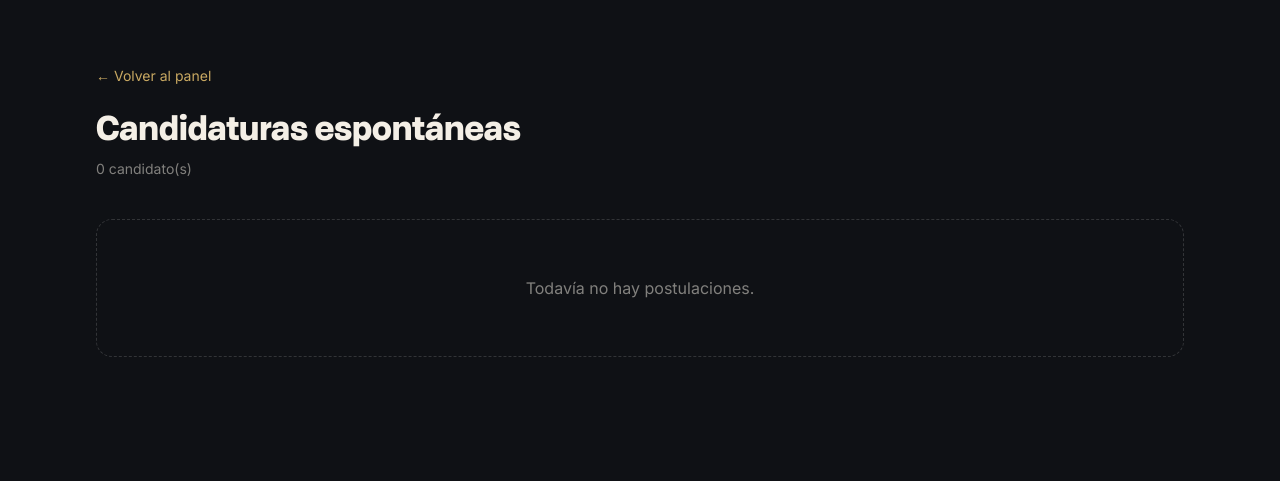
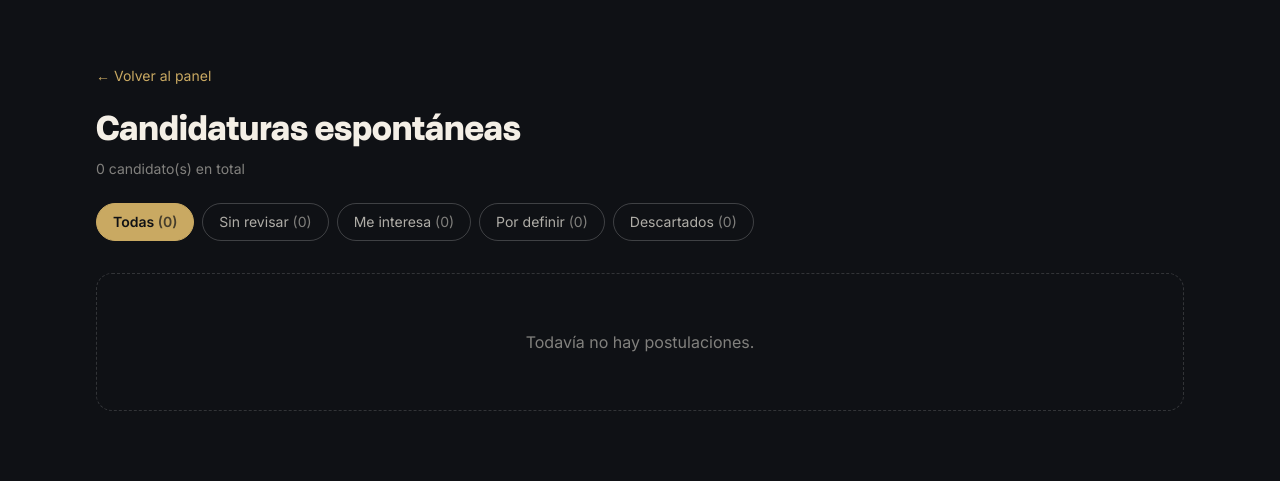
Before and after one commit to soportemarnez-dot/Web-Marnez, a Flask app: page /unete-a-nosotros/panel/postulaciones-espontaneas in a window 1280 px wide. Shown: the part 81-562 px from the top of the page. Run offline with Flask 3, Linux system fonts and the light colour scheme; a user stored in the database is signed in; data that the repository does not hold is empty; some libraries are stand-ins or nearby versions; some web fonts are replaced.

Commit message:
Add candidate review statuses like Indeed/OCC in HR applications.
HR can mark applicants as interested, undecided, or discarded and filter the list by section.

```diff
--- a/marnez/carreras/routes.py
+++ b/marnez/carreras/routes.py
@@ -5,6 +5,7 @@ from flask import (
     send_from_directory, current_app,
 )
 from flask_login import login_user, logout_user, current_user
+from sqlalchemy import or_
 
 from ..extensions import db
 from ..models import Usuario, Vacante, Postulacion, AjustesHR, ROL_CAPITAL_HUMANO
@@ -289,21 +290,57 @@ def vacante_eliminar(vacante_id):
 @require_rol(ROL_CAPITAL_HUMANO)
 def vacante_postulaciones(vacante_id):
     vacante = Vacante.query.get_or_404(vacante_id)
-    postulaciones = vacante.postulaciones.order_by(Postulacion.creado_en.desc()).all()
+    filtro = request.args.get("filtro", "todas")
+    q = vacante.postulaciones
+    postulaciones = _filtrar_postulaciones(q, filtro)
+    conteos = _conteos_postulaciones(vacante.postulaciones)
     return render_template(
-        "carreras/postulaciones.html", vacante=vacante, postulaciones=postulaciones
+        "carreras/postulaciones.html",
+        vacante=vacante,
+        postulaciones=postulaciones,
+        filtro=filtro,
+        conteos=conteos,
     )
 
 
 @carreras_bp.route("/panel/postulaciones-espontaneas")
 @require_rol(ROL_CAPITAL_HUMANO)
 def postulaciones_espontaneas():
-    postulaciones = (
-        Postulacion.query.filter_by(vacante_id=None).order_by(Postulacion.creado_en.desc()).all()
+    filtro = request.args.get("filtro", "todas")
+    q = Postulacion.query.filter_by(vacante_id=None)
+    postulaciones = _filtrar_postulaciones(q, filtro)
+    conteos = _conteos_postulaciones(Postulacion.query.filter_by(vacante_id=None))
+    return render_template(
+        "carreras/postulaciones.html",
+        vacante=None,
+        postulaciones=postulaciones,
+        filtro=filtro,
+        conteos=conteos,
     )
-    return render_template(
-        "carreras/postulaciones.html", vacante=None, postulaciones=postulaciones
-    )
+
+
+@carreras_bp.route("/panel/postulaciones/<int:postulacion_id>/estado", methods=["POST"])
+@require_rol(ROL_CAPITAL_HUMANO)
+def postulacion_estado(postulacion_id):
+    postulacion = Postulacion.query.get_or_404(postulacion_id)
+    nuevo = (request.form.get("estado") or "").strip().lower()
+    if nuevo not in Postulacion.ESTADOS:
+        flash("Estado no válido.", "danger")
+    else:
+        postulacion.estado = nuevo
+        db.session.commit()
+        flash(f"Marcado como «{Postulacion.ESTADOS[nuevo]}».", "success")
+
+    filtro = request.form.get("filtro") or "todas"
+    if postulacion.vacante_id:
+        return redirect(
+            url_for(
+                "carreras.vacante_postulaciones",
+                vacante_id=postulacion.vacante_id,
+                filtro=filtro,
+            )
+        )
+    return redirect(url_for("carreras.postulaciones_espontaneas", filtro=filtro))
 
 
 @carreras_bp.route("/panel/cv/<int:postulacion_id>")
@@ -316,6 +353,41 @@ def descargar_cv(postulacion_id):
         as_attachment=True,
         download_name=postulacion.cv_nombre_original,
     )
+
+
+def _filtrar_postulaciones(query, filtro: str):
+    """Aplica filtro de revisión y ordena por más reciente."""
+    # Compatibilidad con "Nuevo" legacy
+    if filtro == Postulacion.ESTADO_NUEVO:
+        query = query.filter(
+            or_(
+                Postulacion.estado == Postulacion.ESTADO_NUEVO,
+                Postulacion.estado == "Nuevo",
+                Postulacion.estado.is_(None),
+            )
+        )
+    elif filtro in Postulacion.ESTADOS:
+        query = query.filter(Postulacion.estado == filtro)
+    return query.order_by(Postulacion.creado_en.desc()).all()
+
+
+def _conteos_postulaciones(query) -> dict:
+    rows = query.all() if hasattr(query, "all") else list(query)
+    # Si viene un Query de relationship dynamic o filter
+    if not isinstance(rows, list):
+        rows = list(rows)
+    conteos = {
+        "todas": len(rows),
+        Postulacion.ESTADO_NUEVO: 0,
+        Postulacion.ESTADO_INTERES: 0,
+        Postulacion.ESTADO_DUDA: 0,
+        Postulacion.ESTADO_DESCARTADO: 0,
+    }
+    for p in rows:
+        key = p.estado_key
+        if key in conteos:
+            conteos[key] += 1
+    return conteos
 
 
 @carreras_bp.route("/panel/ajustes", methods=["GET", "POST"])
--- a/marnez/seed.py
+++ b/marnez/seed.py
@@ -51,6 +51,16 @@ def ensure_schema(app) -> None:
                 sql = f"ALTER TABLE {table} ADD COLUMN {name} {typedef}"
                 db.session.execute(text(sql))
                 logger.info("Schema: %s", sql)
+        # Normaliza estados legacy de postulaciones
+        if "postulaciones" in existing:
+            present = {c["name"] for c in inspector.get_columns("postulaciones")}
+            if "estado" in present:
+                db.session.execute(
+                    text(
+                        "UPDATE postulaciones SET estado = 'nuevo' "
+                        "WHERE estado IS NULL OR LOWER(estado) IN ('nuevo', 'new')"
+                    )
+                )
         db.session.commit()
 
 
--- a/marnez/templates/carreras/postulaciones.html
+++ b/marnez/templates/carreras/postulaciones.html
@@ -7,22 +7,92 @@
   <h1 class="font-display text-4xl mt-6 mb-2">
     {{ 'Candidaturas espontáneas' if vacante is none else 'Postulaciones · ' ~ vacante.titulo }}
   </h1>
-  <p class="text-cream/50 text-sm mb-10">{{ postulaciones|length }} candidato(s)</p>
+  <p class="text-cream/50 text-sm mb-6">{{ conteos.todas }} candidato(s) en total</p>
+
+  {% set base_url = url_for('carreras.postulaciones_espontaneas') if vacante is none else url_for('carreras.vacante_postulaciones', vacante_id=vacante.id) %}
+  <div class="flex flex-wrap gap-2 mb-8">
+    {% for key, label in [
+      ('todas', 'Todas'),
+      ('nuevo', 'Sin revisar'),
+      ('interes', 'Me interesa'),
+      ('duda', 'Por definir'),
+      ('descartado', 'Descartados')
+    ] %}
+      <a href="{{ base_url }}?filtro={{ key }}"
+         class="rounded-full px-4 py-2 text-sm border transition-colors {% if filtro == key %}bg-gold text-ink border-gold font-semibold{% else %}border-white/20 text-cream/70 hover:border-gold hover:text-gold{% endif %}">
+        {{ label }} <span class="opacity-70">({{ conteos[key] }})</span>
+      </a>
+    {% endfor %}
+  </div>
 
   <div class="space-y-4">
     {% for p in postulaciones %}
-      <div class="rounded-2xl border border-white/10 bg-panel p-6 flex flex-wrap items-center justify-between gap-4">
-        <div>
-          <p class="font-semibold">{{ p.nombre }}</p>
+      {% set ek = p.estado_key %}
+      <div class="rounded-2xl border border-white/10 bg-panel p-6 flex flex-col lg:flex-row lg:items-center justify-between gap-5">
+        <div class="min-w-0 flex-1">
+          <div class="flex flex-wrap items-center gap-2 mb-2">
+            {% if ek == 'interes' %}
+              <span class="rounded-full bg-emerald-900/40 border border-emerald-500/40 px-3 py-1 text-xs text-emerald-200">Me interesa</span>
+            {% elif ek == 'duda' %}
+              <span class="rounded-full bg-amber-900/30 border border-amber-500/40 px-3 py-1 text-xs text-amber-200">Por definir</span>
+            {% elif ek == 'descartado' %}
+              <span class="rounded-full bg-red-900/30 border border-red-500/40 px-3 py-1 text-xs text-red-200">Descartado</span>
+            {% else %}
+              <span class="rounded-full bg-white/5 border border-white/15 px-3 py-1 text-xs text-cream/60">Sin revisar</span>
+            {% endif %}
+          </div>
+          <p class="font-semibold text-lg">{{ p.nombre }}</p>
           <p class="text-cream/60 text-sm">{{ p.email }} &middot; {{ p.telefono }}</p>
           {% if p.puesto_deseado %}<p class="text-gold text-xs mt-1 uppercase tracking-wide">{{ p.puesto_deseado }}</p>{% endif %}
           {% if p.mensaje %}<p class="text-cream/70 text-sm mt-3 max-w-xl">{{ p.mensaje }}</p>{% endif %}
           <p class="text-cream/40 text-xs mt-2">{{ p.creado_en.strftime('%d/%m/%Y %H:%M') }}</p>
         </div>
-        <a href="{{ url_for('carreras.descargar_cv', postulacion_id=p.id) }}" class="shrink-0 rounded-full border border-gold/40 px-5 py-2.5 text-sm text-gold hover:bg-gold hover:text-ink transition-colors">Descargar CV</a>
+
+        <div class="flex flex-wrap items-center gap-3 shrink-0">
+          <div class="inline-flex rounded-full border border-white/15 overflow-hidden" role="group" aria-label="Clasificar candidato">
+            <form method="post" action="{{ url_for('carreras.postulacion_estado', postulacion_id=p.id) }}" class="contents">
+              <input type="hidden" name="csrf_token" value="{{ csrf_token() }}">
+              <input type="hidden" name="filtro" value="{{ filtro }}">
+              <input type="hidden" name="estado" value="interes">
+              <button type="submit" title="Me interesa"
+                      class="w-11 h-11 text-lg leading-none transition-colors {% if ek == 'interes' %}bg-emerald-600 text-white{% else %}text-cream/50 hover:bg-emerald-900/40 hover:text-emerald-200{% endif %}">✓</button>
+            </form>
+            <form method="post" action="{{ url_for('carreras.postulacion_estado', postulacion_id=p.id) }}" class="contents">
+              <input type="hidden" name="csrf_token" value="{{ csrf_token() }}">
+              <input type="hidden" name="filtro" value="{{ filtro }}">
+              <input type="hidden" name="estado" value="duda">
+              <button type="submit" title="Por definir"
+                      class="w-11 h-11 text-lg leading-none border-x border-white/15 transition-colors {% if ek == 'duda' %}bg-amber-600 text-white{% else %}text-cream/50 hover:bg-amber-900/40 hover:text-amber-200{% endif %}">?</button>
+            </form>
+            <form method="post" action="{{ url_for('carreras.postulacion_estado', postulacion_id=p.id) }}" class="contents">
+              <input type="hidden" name="csrf_token" value="{{ csrf_token() }}">
+              <input type="hidden" name="filtro" value="{{ filtro }}">
+              <input type="hidden" name="estado" value="descartado">
+              <button type="submit" title="Descartar"
+                      class="w-11 h-11 text-lg leading-none transition-colors {% if ek == 'descartado' %}bg-red-600 text-white{% else %}text-cream/50 hover:bg-red-900/40 hover:text-red-200{% endif %}">✕</button>
+            </form>
+          </div>
+
+          {% if ek != 'nuevo' %}
+            <form method="post" action="{{ url_for('carreras.postulacion_estado', postulacion_id=p.id) }}" class="inline">
+              <input type="hidden" name="csrf_token" value="{{ csrf_token() }}">
+              <input type="hidden" name="filtro" value="{{ filtro }}">
+              <input type="hidden" name="estado" value="nuevo">
+              <button type="submit" class="text-xs text-cream/40 hover:text-cream/70 underline underline-offset-2" title="Volver a sin revisar">Quitar marca</button>
+            </form>
+          {% endif %}
+
+          <a href="{{ url_for('carreras.descargar_cv', postulacion_id=p.id) }}" class="rounded-full border border-gold/40 px-5 py-2.5 text-sm text-gold hover:bg-gold hover:text-ink transition-colors">Descargar CV</a>
+        </div>
       </div>
     {% else %}
-      <div class="rounded-2xl border border-dashed border-white/15 p-14 text-center text-cream/50">Todavía no hay postulaciones.</div>
+      <div class="rounded-2xl border border-dashed border-white/15 p-14 text-center text-cream/50">
+        {% if filtro == 'todas' %}
+          Todavía no hay postulaciones.
+        {% else %}
+          No hay candidatos en esta sección.
+        {% endif %}
+      </div>
     {% endfor %}
   </div>
 </section>
```
Also changed, not shown: marnez/models.py (+27 -1 lines).
